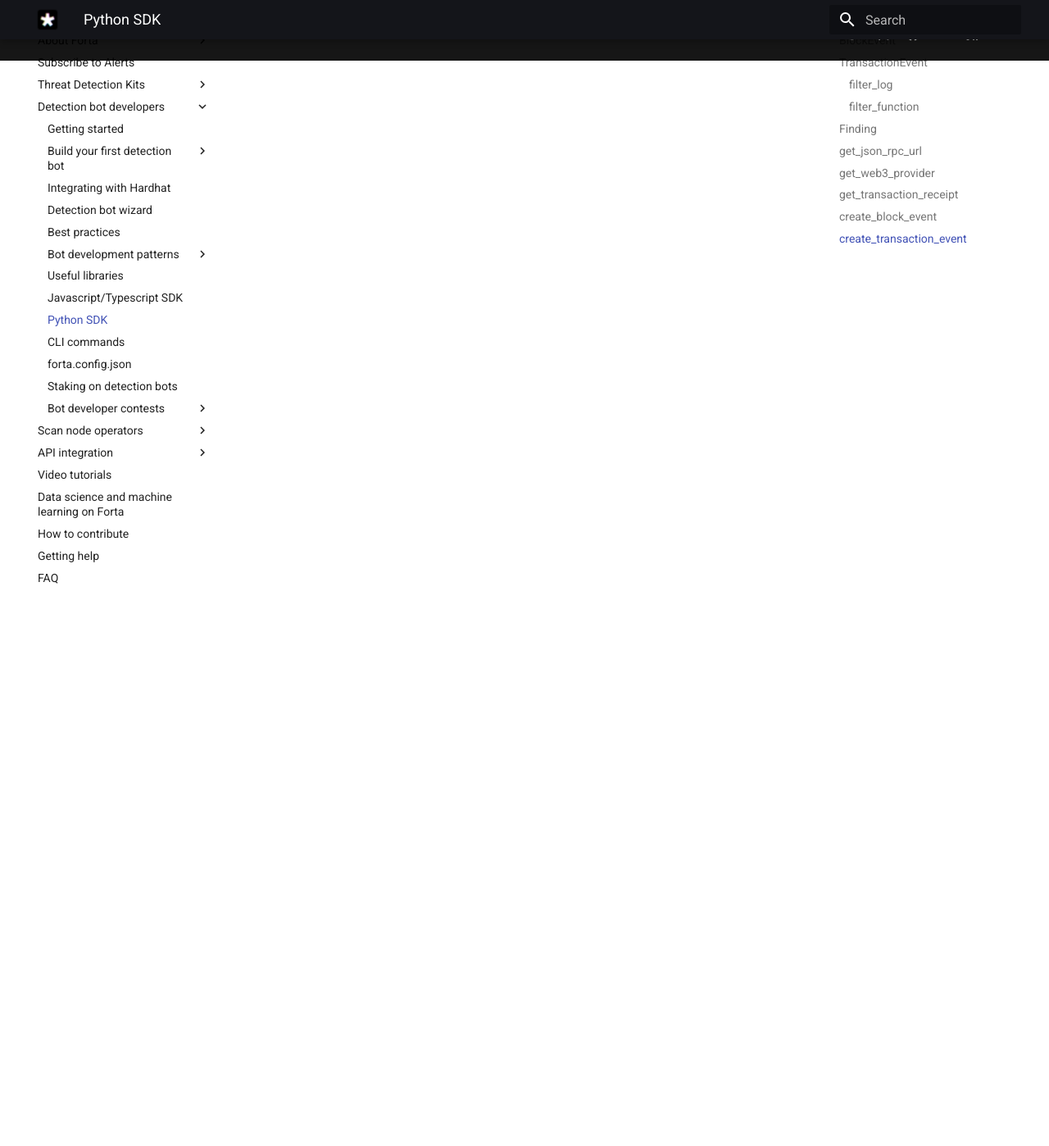
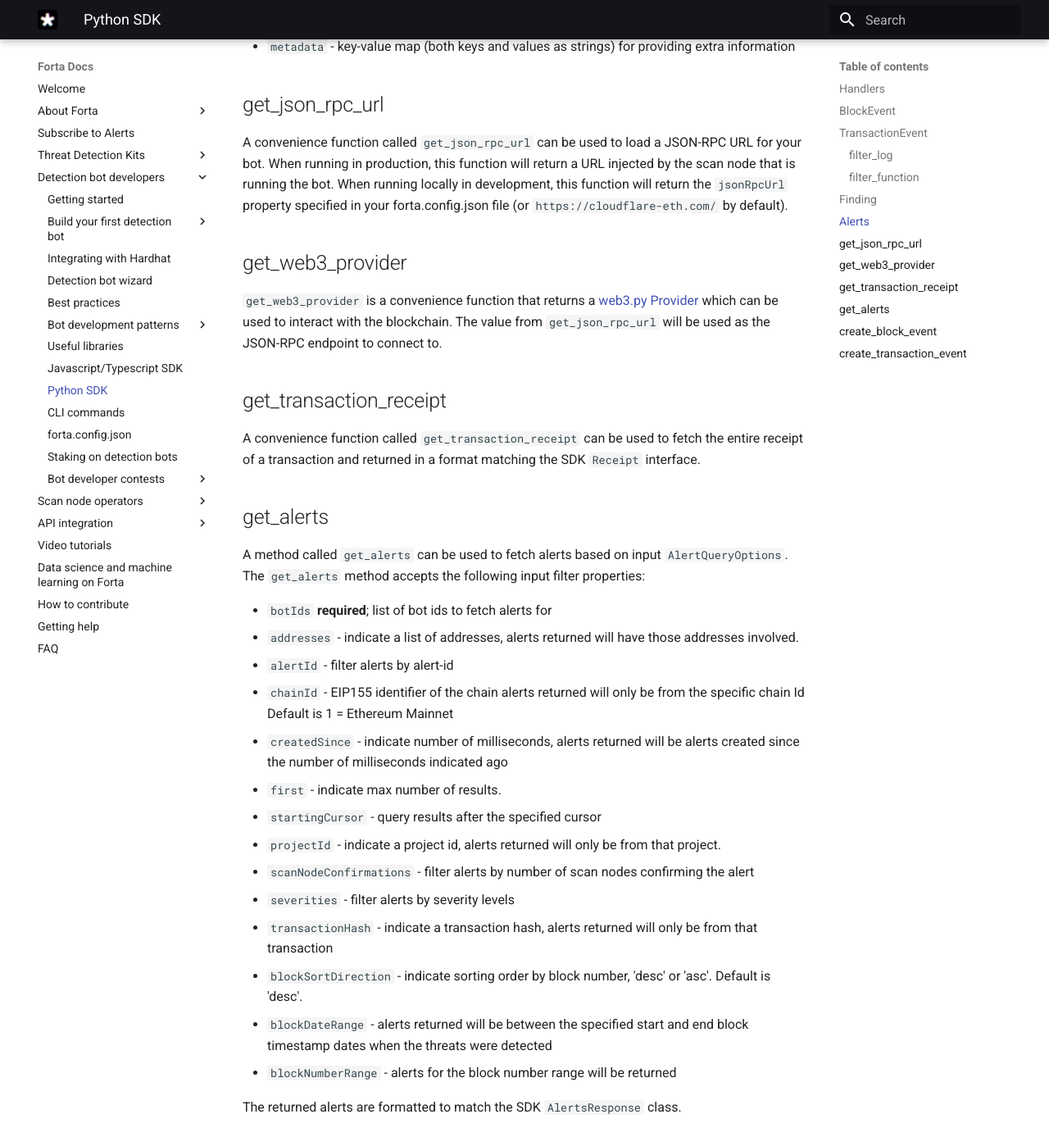
Before and after one commit to forta-network/docs, an MkDocs documentation site: the page built from docs/python.md, in a window 1280 px wide and 1400 px high, scrolled down 6349 px. Shown: the whole window at 82% size. Built offline with MkDocs 1.6.1 and Material for MkDocs 9.7.7, drawn with Linux system fonts in a browser that asks for light colours; some of the changed text lies outside the part shown.

Commit message:
add python docs

```diff
--- a/docs/python.md
+++ b/docs/python.md
@@ -154,6 +154,34 @@
     - Info - miscellaneous behaviours worth describing
 - `metadata` - optional; dict (both keys and values as strings) for providing extra information
 
+## Alerts
+
+When an `Alert` is fired by a bot the data will be avalible to fetch using the [`getAlerts` method](python.md#get_alerts). `Alert` objects have the following properties:
+
+- `addresses` -  human-readable list of addresses involved in the alert
+- `alertId` -  unique string to identify this class of finding
+- `contracts` -  list of contracts related to the alert
+- `createdAt` -  timestamp when the alert was published
+- `description` - text description of the alert
+- `name` - alert name
+- `protocol` - name of protocol being reported on
+- `scanNodeCount` - number of scanners that found the alert
+- `source` - source where the alert was detected
+- `projects` - list of Web3 projects related to the alert
+- `findingType` -  indicates type of finding:
+    - Exploit
+    - Suspicious
+    - Degraded
+    - Info
+    - Umnknown_Type
+- `severity` - indicates impact level of finding:
+    - Critical - exploitable vulnerabilities, massive impact on users/funds
+    - High - exploitable under more specific conditions, significant impact on users/funds
+    - Medium - notable unexpected behaviours, moderate to low impact on users/funds
+    - Low - minor oversights, negligible impact on users/funds
+    - Info - miscellaneous behaviours worth describing
+- `metadata` - key-value map (both keys and values as strings) for providing extra information
+
 ## get_json_rpc_url
 
 A convenience function called `get_json_rpc_url` can be used to load a JSON-RPC URL for your bot. When running in production, this function will return a URL injected by the scan node that is running the bot. When running locally in development, this function will return the `jsonRpcUrl` property specified in your forta.config.json file (or `https://cloudflare-eth.com/` by default).
@@ -166,6 +194,27 @@
 
 A convenience function called `get_transaction_receipt` can be used to fetch the entire receipt of a transaction and returned in a format matching the SDK `Receipt` interface.
 
+## get_alerts
+
+A method called `get_alerts` can be used to fetch alerts based on input `AlertQueryOptions`. The `get_alerts` method accepts the following input filter properties:
+
+- `botIds` **required**; list of bot ids to fetch alerts for
+- `addresses` -  indicate a list of addresses, alerts returned will have those addresses involved.
+- `alertId` - filter alerts by alert-id
+- `chainId` - EIP155 identifier of the chain alerts returned will only be from the specific chain Id Default is 1 = Ethereum Mainnet
+- `createdSince` - indicate number of milliseconds, alerts returned will be alerts created since the number of milliseconds indicated ago
+- `first` - indicate max number of results.
+- `startingCursor` - query results after the specified cursor
+- `projectId` - indicate a project id, alerts returned will only be from that project.
+- `scanNodeConfirmations` - filter alerts by number of scan nodes confirming the alert
+- `severities` - filter alerts by severity levels
+- `transactionHash` - indicate a transaction hash, alerts returned will only be from that transaction
+- `blockSortDirection` - indicate sorting order by block number, 'desc' or 'asc'. Default is 'desc'.
+- `blockDateRange` - alerts returned will be between the specified start and end block timestamp dates when the threats were detected
+- `blockNumberRange` - alerts for the block number range will be returned
+
+The returned alerts are formatted to match the SDK `AlertsResponse` class.
+
 ## create_block_event
 
 A utility function for writing tests. You can use `create_block_event` to easily generate a mock `BlockEvent` object when writing unit tests for your `handle_block` handler. To better understand usage, see the [Python unit test example](https://github.com/forta-protocol/forta-bot-examples/blob/master/minimum-balance-py/src/agent_test.py).
```
